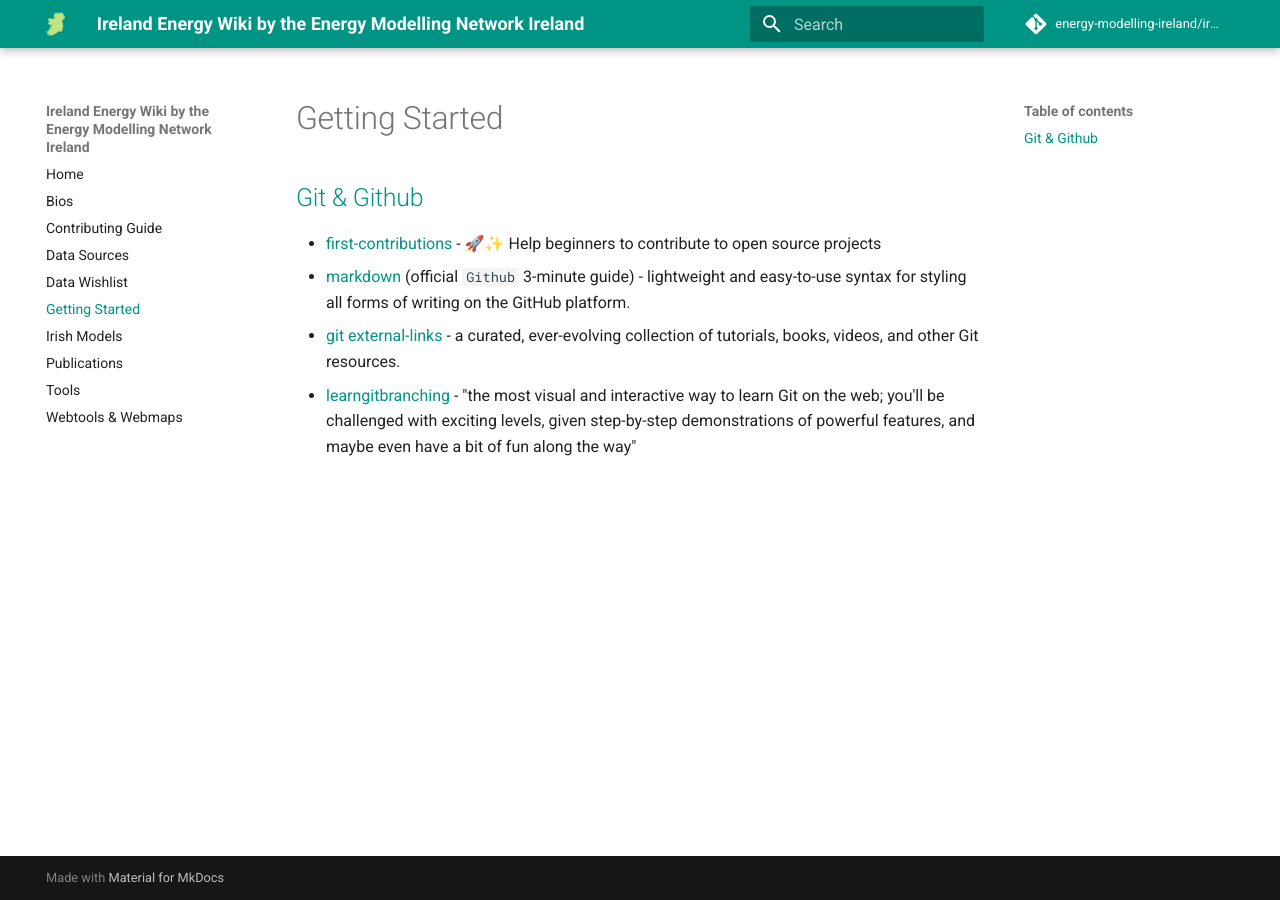
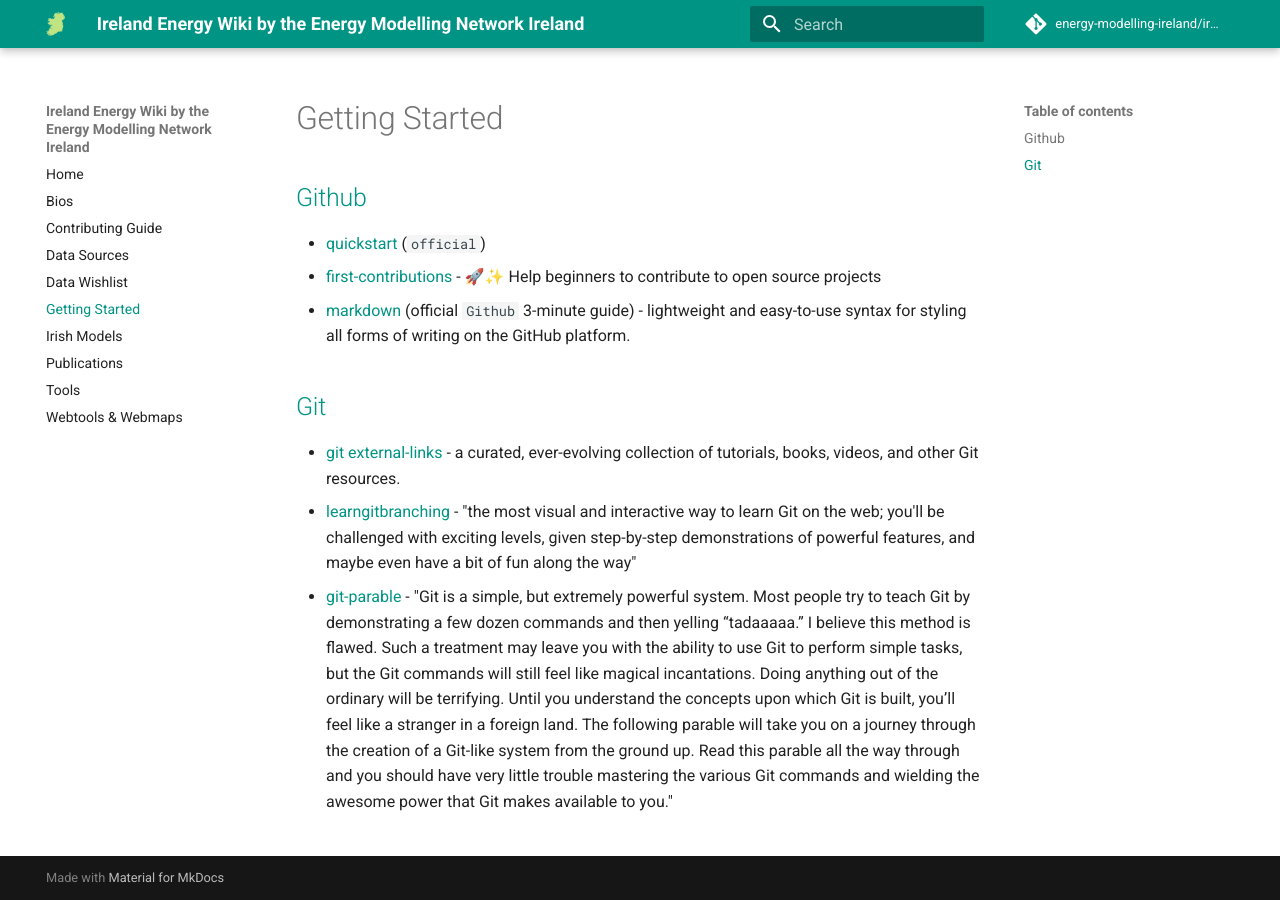
Before and after one commit to energy-modelling-ireland/wiki, an MkDocs documentation site: the page built from docs/Getting-Started.md, in a window 1280 px wide. Built offline with MkDocs 1.6.1 and Material for MkDocs 9.7.7, drawn with Linux system fonts in a browser that asks for light colours; comment, search, counter and statistics services are not loaded.

Commit message:
Add git-parable (#114)

```diff
--- a/docs/Getting-Started.md
+++ b/docs/Getting-Started.md
@@ -1,5 +1,9 @@
-## [Git & Github](https://git-scm.com/doc)
+## [Github](https://github.com/)
+- [quickstart](https://docs.github.com/en/get-started/quickstart) (`official`)
 - [first-contributions](https://github.com/firstcontributions/first-contributions) - 🚀✨ Help beginners to contribute to open source projects
 - [markdown](https://guides.github.com/features/mastering-markdown/) (official `Github` 3-minute guide) - lightweight and easy-to-use syntax for styling all forms of writing on the GitHub platform.
+
+## [Git](https://git-scm.com/doc)
 - [git external-links](https://git-scm.com/doc/ext) - a curated, ever-evolving collection of tutorials, books, videos, and other Git resources.
 - [learngitbranching](https://learngitbranching.js.org/) - "the most visual and interactive way to learn Git on the web; you'll be challenged with exciting levels, given step-by-step demonstrations of powerful features, and maybe even have a bit of fun along the way"
+- [git-parable](https://practical-neuroimaging.github.io/git_parable.html) - "Git is a simple, but extremely powerful system. Most people try to teach Git by demonstrating a few dozen commands and then yelling “tadaaaaa.” I believe this method is flawed. Such a treatment may leave you with the ability to use Git to perform simple tasks, but the Git commands will still feel like magical incantations. Doing anything out of the ordinary will be terrifying. Until you understand the concepts upon which Git is built, you’ll feel like a stranger in a foreign land.  The following parable will take you on a journey through the creation of a Git-like system from the ground up. Read this parable all the way through and you should have very little trouble mastering the various Git commands and wielding the awesome power that Git makes available to you."
```
